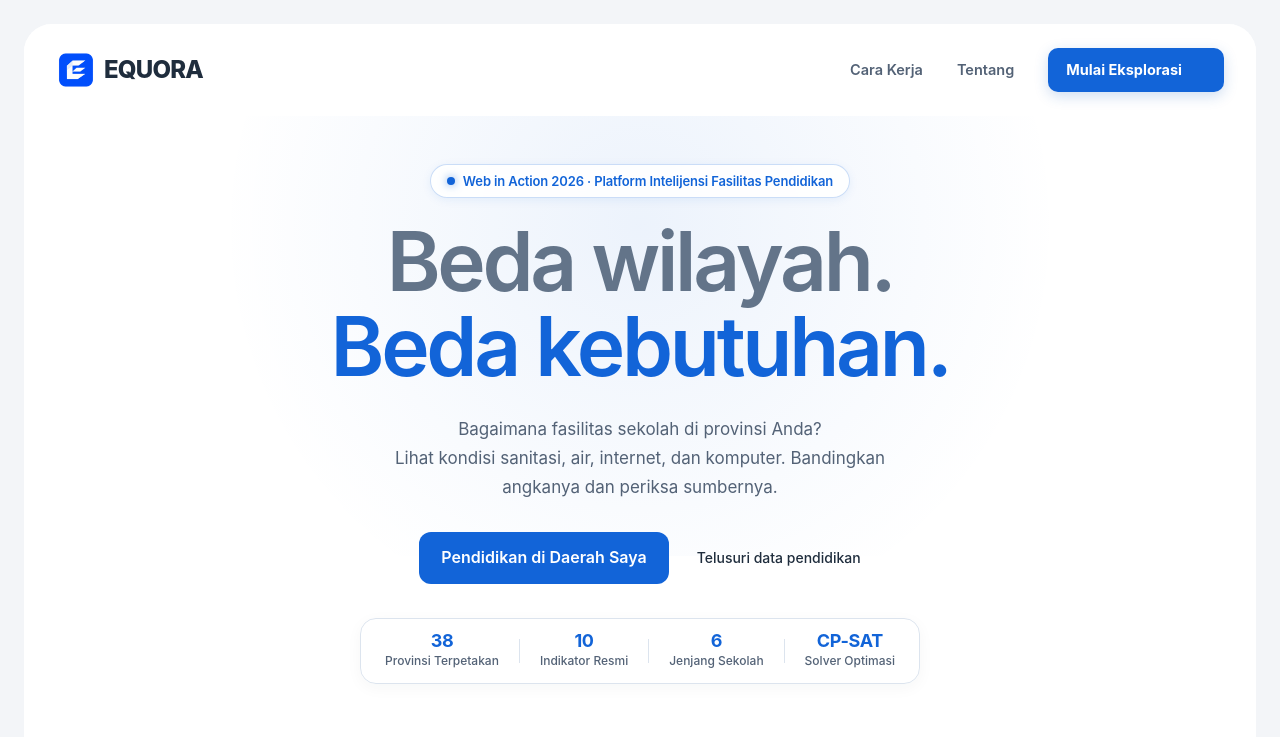
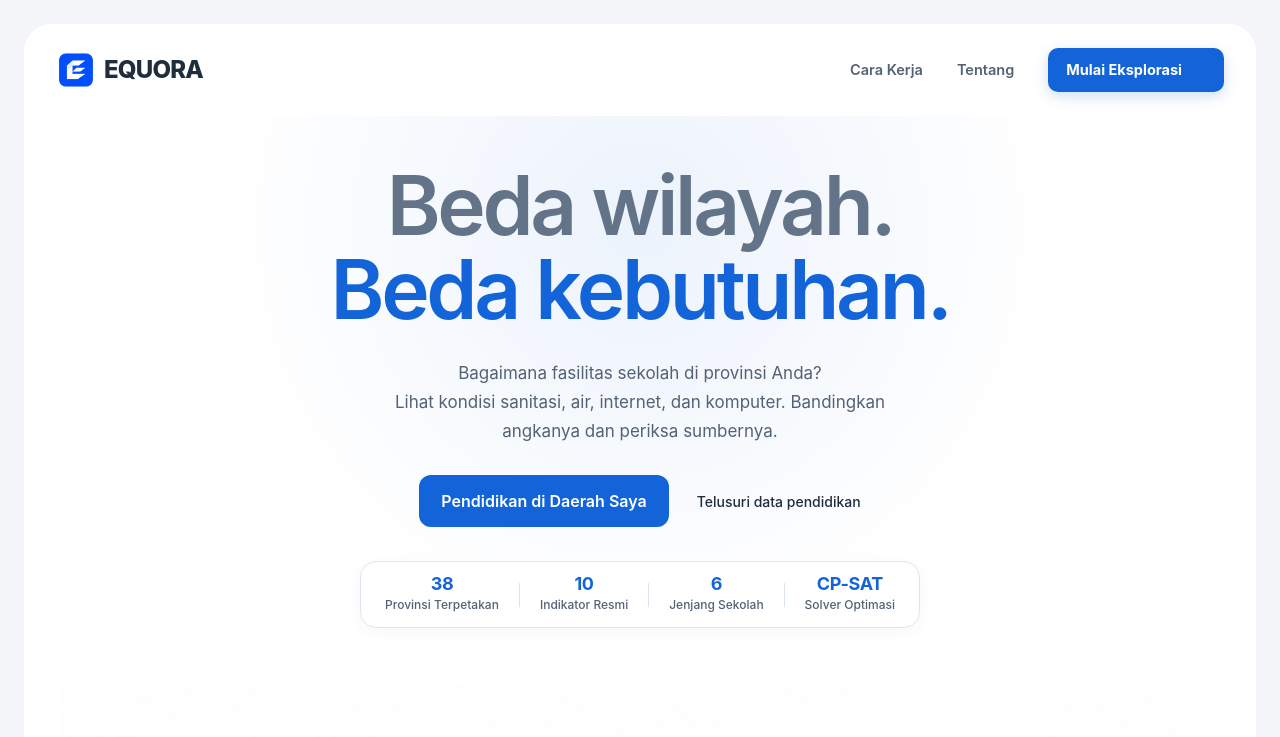
Before and after one commit to mrizalbasri/Equora, a SvelteKit app in the folder frontend/: page / in a window 1280 px wide. Shown: the top 737 px of the page. Built offline with nearby package versions, Linux system fonts and the light colour scheme; some icons are missing.

Commit message:
style(landing): remove hero pill badge above heading (#4)

```diff
--- a/frontend/src/routes/+page.svelte
+++ b/frontend/src/routes/+page.svelte
@@ -20,10 +20,6 @@
   <section class="landing-hero eq-container" aria-labelledby="hero-title" use:landingScroll>
     <div class="landing-progress" aria-hidden="true"></div>
     <div class="hero-copy">
-      <div class="hero-pill-badge" data-motion="fade">
-        <span class="pill-dot" aria-hidden="true"></span>
-        <span class="pill-text">Web in Action 2026 · Platform Intelijensi Fasilitas Pendidikan</span>
-      </div>
       <h1 id="hero-title" data-motion="focus"><span>Beda wilayah.</span><br />Beda kebutuhan.</h1>
       <p data-motion="fade" data-motion-delay="70">Bagaimana fasilitas sekolah di provinsi Anda?<br class="desktop-break" /> Lihat kondisi sanitasi, air, internet, dan komputer. Bandingkan angkanya dan periksa sumbernya.</p>
       <div class="hero-actions" data-motion="focus" data-motion-delay="140">
@@ -165,32 +161,6 @@
   .landing-progress { position: fixed; inset: 0 0 auto; z-index: 50; height: 3px; background: var(--eq-primary); transform-origin: left; scale: var(--landing-progress, 0) 1; pointer-events: none; }
   .hero-copy { text-align: center; margin-inline: auto; max-width: 850px; position: relative; z-index: 1; }
 
-  .hero-pill-badge {
-    display: inline-flex;
-    align-items: center;
-    gap: 8px;
-    padding: 6px 16px;
-    border-radius: 9999px;
-    background: rgba(255, 255, 255, 0.88);
-    border: 1px solid rgba(18, 100, 216, 0.22);
-    box-shadow: 0 2px 10px rgba(18, 100, 216, 0.08);
-    backdrop-filter: blur(8px);
-    margin-bottom: 22px;
-  }
-  .pill-dot {
-    width: 8px;
-    height: 8px;
-    border-radius: 50%;
-    background: var(--eq-primary);
-    box-shadow: 0 0 8px rgba(18, 100, 216, 0.6);
-  }
-  .pill-text {
-    font-size: 13px;
-    font-weight: 600;
-    letter-spacing: -0.01em;
-    color: var(--eq-primary);
-  }
-
   .hero-metrics-ribbon {
     display: inline-flex;
     align-items: center;
```
